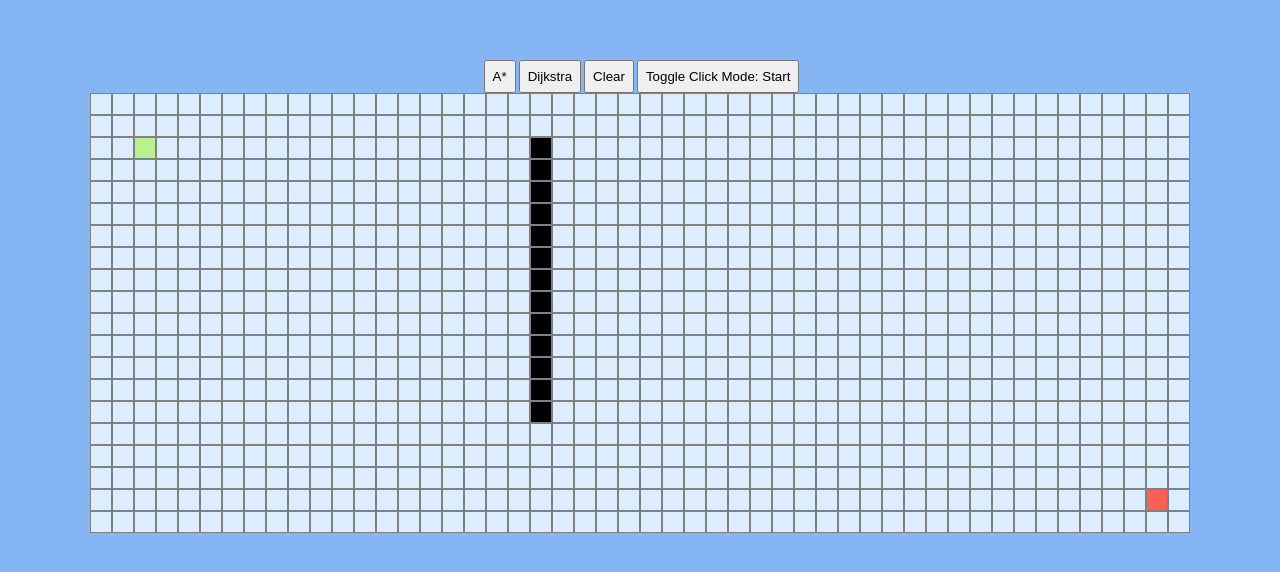
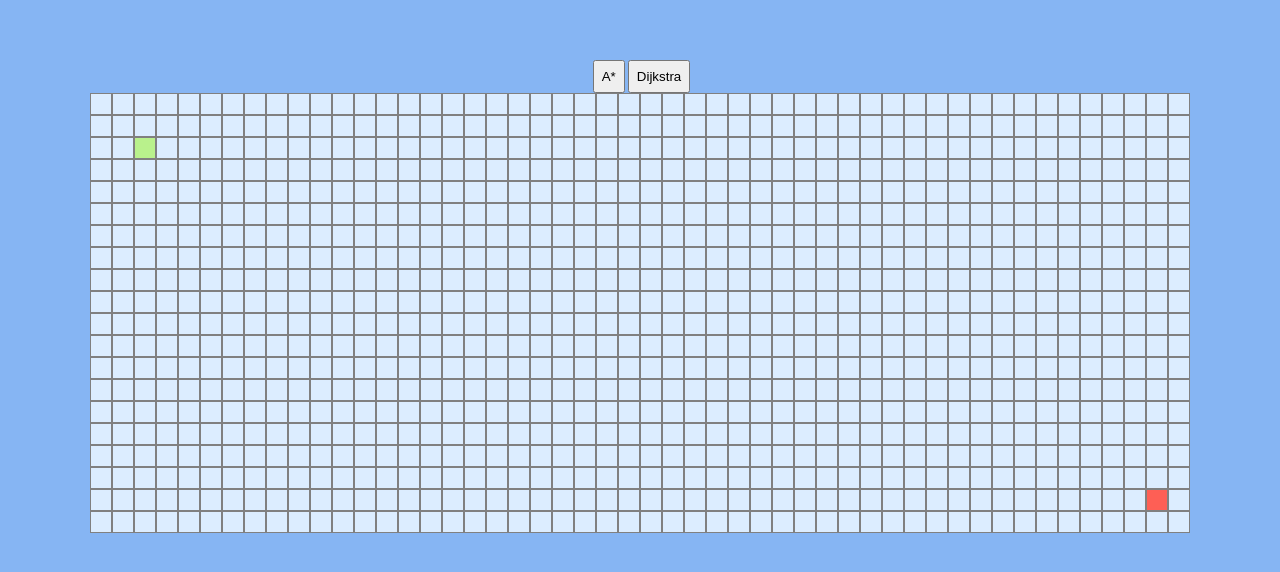
Before and after one commit to ShaneC0/Pathfinder, a React (Create React App) app: page / in a window 1280 px wide. Shown: the part 104-676 px from the top of the page. Built offline with nearby package versions, Linux system fonts and the light colour scheme.

Commit message:
added drag to add walls

```diff
--- a/src/App.js
+++ b/src/App.js
@@ -3,6 +3,11 @@ import React from "react";
 import Node from "./Node";
 import { dijkstra } from "./dijkstra";
 import { aStar } from "./astar";
+
+const startRow= 2
+const startCol= 2
+const endRow= 18
+const endCol= 48
 
 class App extends React.Component {
   constructor() {
@@ -11,11 +16,7 @@ class App extends React.Component {
       grid: [[]],
       rows: 20,
       cols: 50,
-      startRow: 2,
-      startCol: 2,
-      endRow: 18,
-      endCol: 48,
-      clickMode: true, // false means editing end node, true means editing start node
+      mouseIsPressed: false,
     };
   }
 
@@ -26,8 +27,8 @@ class App extends React.Component {
 
   async handleDijkstra() {
     const grid = this.state.grid;
-    const startNode = grid[this.state.startRow][this.state.startCol];
-    const endNode = grid[this.state.endRow][this.state.endCol];
+    const startNode = grid[startRow][startCol];
+    const endNode = grid[endRow][endCol];
     const nodesInVisitedOrder = dijkstra(grid, startNode, endNode);
     await this.animateFind(nodesInVisitedOrder);
     await this.animateShortestPath(endNode);
@@ -35,8 +36,8 @@ class App extends React.Component {
 
   async handleAStar() {
     const grid = this.state.grid;
-    const startNode = grid[this.state.startRow][this.state.startCol];
-    const endNode = grid[this.state.endRow][this.state.endCol];
+    const startNode = grid[startRow][startCol];
+    const endNode = grid[endRow][endCol];
     const nodesInVisitedOrder = aStar(grid, startNode, endNode);
     await this.animateFind(nodesInVisitedOrder);
     await this.animateShortestPath(endNode);
@@ -61,36 +62,19 @@ class App extends React.Component {
     }
   }
 
-  clear() {
-    const tempGrid = this.createGrid(this.state.rows, this.state.cols);
-    //figure out how to make the picture update
-    this.setState({ grid: tempGrid });
+  handleMouseDown(row, col) {
+    const tempGrid = getGridWithWall(this.state.grid, row, col)
+    this.setState({grid: tempGrid, mouseIsPressed: true})
   }
 
-  handleClick(e) {
-    const tempGrid = this.state.grid;
+  handleMouseEnter(row, col) {
+    if(!this.state.mouseIsPressed) return
+    const tempGrid = getGridWithWall(this.state.grid, row, col)
+    this.setState({grid: tempGrid})
+  }
 
-    if (this.state.clickMode) {
-      document.getElementById(e.target.id).className = "node node-start";
-      document.getElementById(
-        `node-${this.state.startRow}-${this.state.startCol}`
-      ).className = "node";
-      const row = e.target.id.split("-")[1];
-      const col = e.target.id.split("-")[2];
-      tempGrid[row][col].isStart = !tempGrid[row][col].isStart;
-      tempGrid[this.state.startRow][this.state.startCol].isStart = "false";
-      this.setState({ grid: tempGrid, startRow: row, startCol: col });
-    } else {
-      document.getElementById(e.target.id).className = "node node-end";
-      document.getElementById(
-        `node-${this.state.endRow}-${this.state.endCol}`
-      ).className = "node";
-      const row = e.target.id.split("-")[1];
-      const col = e.target.id.split("-")[2];
-      tempGrid[row][col].isEnd = !tempGrid[row][col].isEnd;
-      tempGrid[this.state.endRow][this.state.endCol].isEnd = "false";
-      this.setState({ grid: tempGrid, endRow: row, endCol: col });
-    }
+  handleMouseUp() {
+    this.setState({mouseIsPressed: false})
   }
 
   createGrid(rows, cols) {
@@ -112,14 +96,14 @@ class App extends React.Component {
       previous: null,
       visited: false,
       isStart:
-        col === this.state.startCol && row === this.state.startRow
+        col === startCol && row === startRow
           ? true
           : false,
       isEnd:
-        col === this.state.endCol && row === this.state.endRow
+        col === endCol && row === endRow
           ? true
           : false,
-      isWall: col === 20 && row > 1 && row < 15 ? true : false,
+      isWall: false,
       distance: Infinity,
       g: Infinity,
       f: Infinity,
@@ -137,19 +121,6 @@ class App extends React.Component {
             <button onClick={() => this.handleDijkstra()} className="btn">
               Dijkstra
             </button>
-            <button onClick={() => this.clear()} className="btn">
-              Clear
-            </button>
-            <button
-              onClick={() =>
-                this.setState((state) => ({
-                  clickMode: !state.clickMode,
-                }))
-              }
-              className="btn"
-            >
-              Toggle Click Mode: {this.state.clickMode ? "Start" : "End"}
-            </button>
           </div>
           {this.state.grid.map((row, rowIndex) => (
             <div className="grid-row" key={rowIndex}>
@@ -157,8 +128,10 @@ class App extends React.Component {
                 <Node
                   node={node}
                   key={nodeIndex}
-                  id={`node-${node.row}-${node.col}`}
-                  onClick={(e) => this.handleClick(e)}
+                  onMouseDown={(row, col) => this.handleMouseDown(row, col)}
+                  mouseIsPressed={this.state.mouseIsPressed}
+                  onMouseEnter={(row, col) => this.handleMouseEnter(row, col)}
+                  onMouseUp={() => this.handleMouseUp()}
                 />
               ))}
             </div>
@@ -169,4 +142,15 @@ class App extends React.Component {
   }
 }
 
+const getGridWithWall = (grid, row, col) => {
+  const tempGrid = grid.slice()
+  const node = tempGrid[row][col]
+  const newNode = {
+    ...node,
+    isWall: !node.isWall
+  }
+  tempGrid[row][col] = newNode;
+  return tempGrid
+}
+
 export default App;
--- a/src/Node.jsx
+++ b/src/Node.jsx
@@ -6,7 +6,9 @@ const Node = (props) => {
         ${props.node.isEnd ? "node-end" : ""}
         ${props.node.isWall ? "node-wall" : ""}`}
       id={`node-${props.node.row}-${props.node.col}`}
-      onClick={(e) => props.onClick(e)}
+      onMouseDown={() => props.onMouseDown(props.node.row, props.node.col)}
+      onMouseEnter={() => props.onMouseEnter(props.node.row, props.node.col)}
+      onMouseUp={() => props.onMouseUp()}
     ></div>
   );
 };
```
